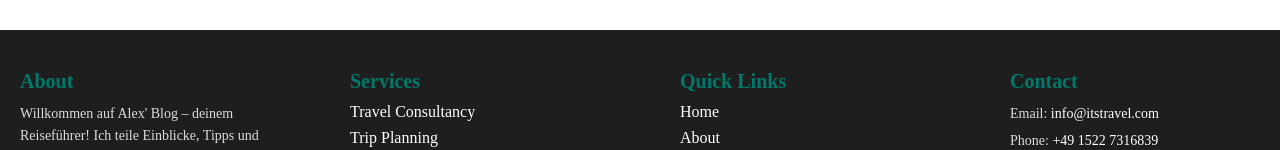
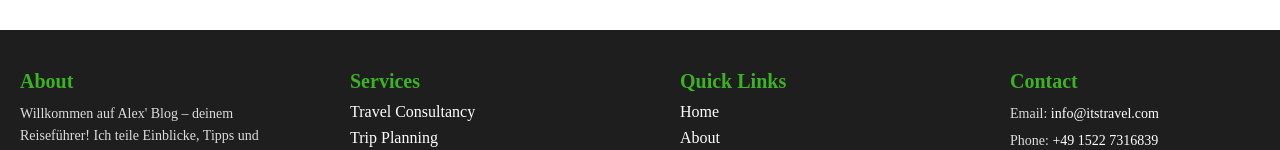
Before and after one commit to BlessingLuphahla/blog-app-ui, a React (Create React App) app: page / in a window 1280 px wide. Shown: the part 1744-1894 px from the top of the page. Built offline with nearby package versions, Linux system fonts and the light colour scheme; no server answers.

Commit message:
Update footer.css

```diff
--- a/src/pages/footer/footer.css
+++ b/src/pages/footer/footer.css
@@ -24,7 +24,7 @@
 .footerContact h3 {
   font-size: 20px;
   margin-bottom: 10px;
-  color: #00796b;
+  color: #3bb323;
 }
 
 .footerAbout p,
```
